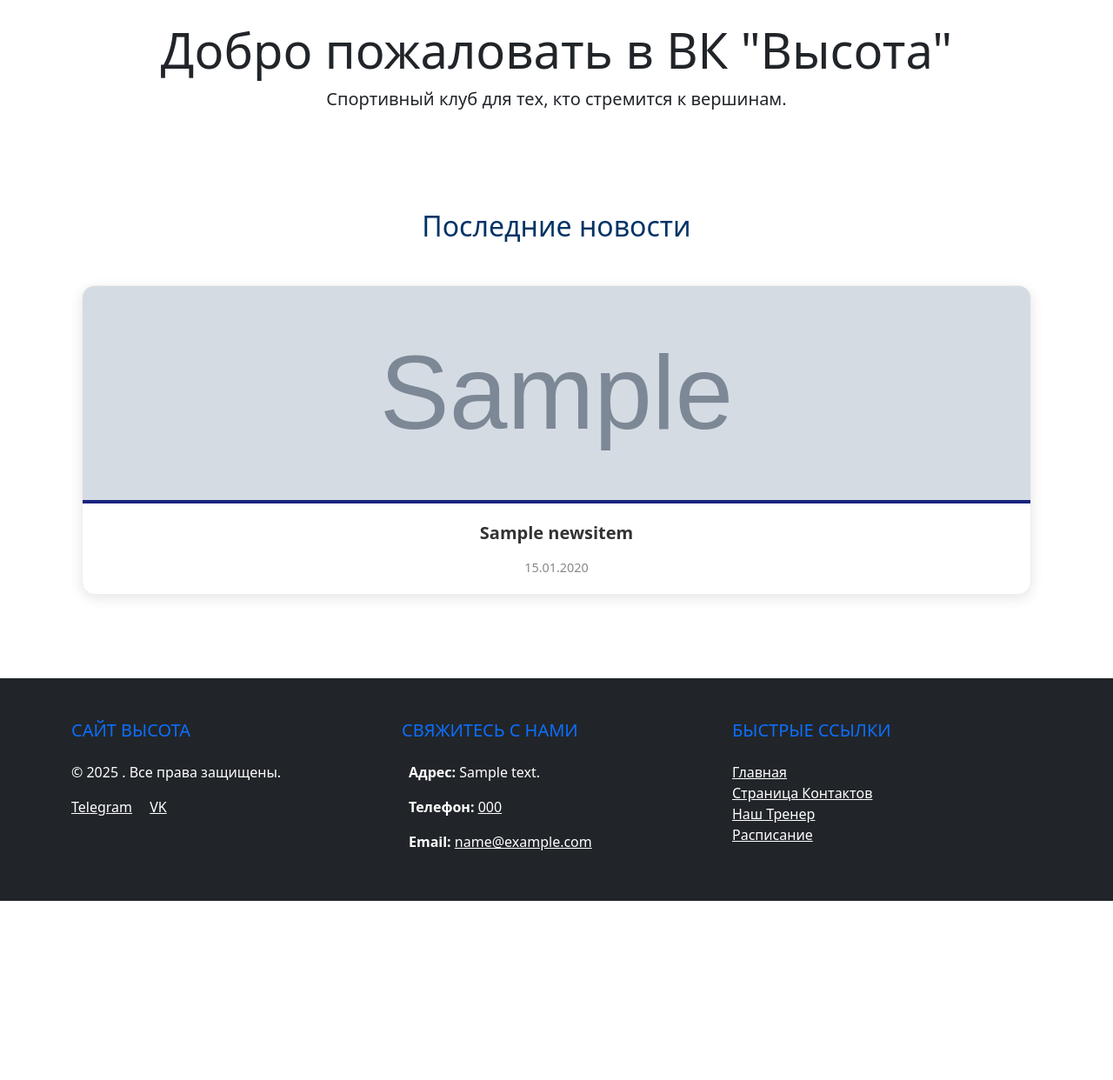
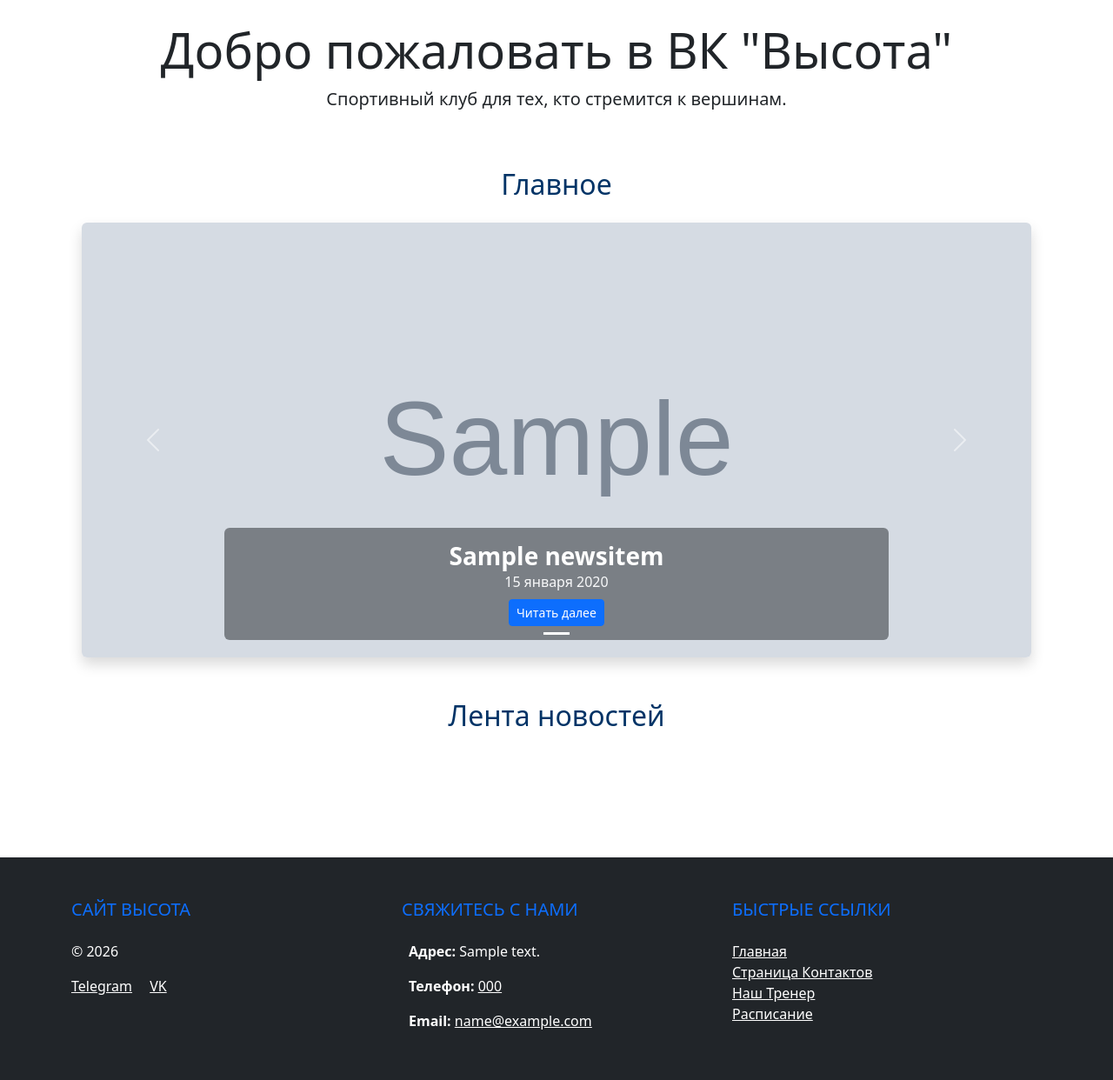
Before and after one commit to Vladimirhoa/websiteHeight, a Django app: page / in a window 1280 px wide. Shown: the part 145-1387 px from the top of the page at 87% size. Before the commit the page ends 1181 px from the top, so only its background shows below. Run offline with Django 5.2, Linux system fonts and the light colour scheme; tables that the repository leaves empty hold one stand-in row (values such as "Sample post"); grey boxes marked "Sample" are stand-in pictures.

Commit message:
Новостная страница Много фото в новостях Синхронизация с ВК (скрипт synk_vk)

```diff
--- a/club_core/static/club_core/style.css
+++ b/club_core/static/club_core/style.css
@@ -20,37 +20,37 @@
 }
 
 /* ========================================= */
-/* 2. НОВОСТИ (Новый дизайн - 3 блока)       */
+/* 2. НОВОСТИ (Новый дизайн - сетка)         */
 /* ========================================= */
 
 /* Контейнер для новостей */
 .news-grid {
-    display: flex;
-    justify-content: space-between;
+    display: grid; /* Включаем режим сетки (Grid) */
+    /* Магия: создаем столько колонок по 300px+, сколько влезает в экран */
+    grid-template-columns: repeat(auto-fill, minmax(300px, 1fr));
     gap: 30px; /* Расстояние между карточками */
-    flex-wrap: wrap; /* Перенос на новую строку на мобильных */
     margin-bottom: 40px;
 }
 
 /* Карточка новости */
 .news-card {
-    display: flex;       /* Делаем гибким контейнером */
-    flex-direction: column; /* Элементы внутри (фото, текст) друг под другом */
-    flex: 1 1 300px;     /* Карточка растягивается, но не меньше 300px */
+    display: flex;
+    flex-direction: column;
+    /* flex: 1 1 300px;  <--- ЭТУ СТРОКУ МЫ УБРАЛИ, чтобы карточка не растягивалась сама */
     background-color: #fff;
-    border-radius: 15px; /* Скругление углов */
-    overflow: hidden;    /* Прячем всё, что вылезает за границы */
-    box-shadow: 0 4px 15px rgba(0,0,0,0.1); /* Легкая тень */
+    border-radius: 15px;
+    overflow: hidden;
+    box-shadow: 0 4px 15px rgba(0,0,0,0.1);
     text-decoration: none;
     color: inherit;
-    transition: transform 0.3s ease, box-shadow 0.3s ease; /* Плавная анимация */
+    transition: transform 0.3s ease, box-shadow 0.3s ease;
     border: 1px solid #eee;
 }
 
 /* Эффект при наведении на карточку */
 .news-card:hover {
-    transform: translateY(-10px); /* Карточка всплывает вверх */
-    box-shadow: 0 15px 30px rgba(0,0,0,0.2); /* Тень становится больше */
+    transform: translateY(-10px);
+    box-shadow: 0 15px 30px rgba(0,0,0,0.2);
     text-decoration: none;
     color: inherit;
 }
@@ -58,18 +58,18 @@
 /* Фото новости */
 .news-image {
     width: 100%;
-    height: 250px; /* Фиксированная высота картинки */
-    background-size: cover; /* Картинка заполняет блок */
+    height: 250px;
+    background-size: cover;
     background-position: center;
     background-repeat: no-repeat;
-    border-bottom: 4px solid #1A237E; /* Полоска в цвет клуба */
+    border-bottom: 4px solid #1A237E;
 }
 
 /* Текст новости */
 .news-content {
     padding: 20px;
     text-align: center;
-    flex-grow: 1; /* Растягивает блок с текстом, чтобы кнопки были на одном уровне */
+    flex-grow: 1;
 }
 
 .news-title {
@@ -83,17 +83,16 @@
 .news-date {
     font-size: 0.9rem;
     color: #888;
-    display: block; /* С новой строки */
+    display: block;
     margin-top: 10px;
 }
 
-/* Адаптивность для телефонов */
+/* Адаптивность для телефонов больше не нужна в том виде,
+   так как Grid сам перестроит всё в 1 колонку, если места мало.
+   Но можно оставить на всякий случай для совсем маленьких экранов. */
 @media (max-width: 768px) {
     .news-grid {
-        flex-direction: column; /* Блоки друг под другом */
-    }
-    .news-card {
-        margin-bottom: 20px;
+        /* flex-direction: column; <- Это больше не нужно для Grid */
     }
 }
 /* ========================================= */
--- a/club_core/templates/club_core/base.html
+++ b/club_core/templates/club_core/base.html
@@ -99,7 +99,7 @@
 
                 <div class="col-md-4 mb-3">
                     <h5 class="text-uppercase mb-4 font-weight-bold text-primary">Сайт Высота</h5>
-                    <p>&copy; 2025 {{ request.resolver_match.app_name }}. Все права защищены.</p>
+                    <p>&copy; 2026 {{ request.resolver_match.app_name }}</p>
 
                     <p>
                         <a href="#" class="text-white me-3">Telegram</a>
--- a/club_core/templates/club_core/home.html
+++ b/club_core/templates/club_core/home.html
@@ -8,13 +8,64 @@
     <p class="lead">Спортивный клуб для тех, кто стремится к вершинам.</p>
 </section>
 
+{# --- 1. БЛОК КАРУСЕЛИ (Только если есть новости для неё) --- #}
+{% if carousel_news %}
+<section class="container mb-5">
+    <h2 class="text-center mb-4" style="color: #003366;">Главное</h2>
+
+    <div id="newsCarousel" class="carousel slide rounded shadow overflow-hidden" data-bs-ride="carousel">
+        <div class="carousel-indicators">
+            {% for item in carousel_news %}
+            <button type="button" data-bs-target="#newsCarousel" data-bs-slide-to="{{ forloop.counter0 }}"
+                    class="{% if forloop.first %}active{% endif %}" aria-current="true"></button>
+            {% endfor %}
+        </div>
+
+        <div class="carousel-inner">
+            {% for item in carousel_news %}
+            <div class="carousel-item {% if forloop.first %}active{% endif %}" style="height: 500px;">
+                <img src="{{ item.image_news.url }}" class="d-block w-100 h-100" style="object-fit: cover;" alt="{{ item.title }}">
+
+                <div class="carousel-caption d-none d-md-block bg-dark bg-opacity-50 rounded p-3">
+                    <h3 class="fw-bold text-white mb-0">{{ item.title }}</h3>
+                    <p class="text-light mb-2">{{ item.pub_date|date:"d E Y" }}</p>
+                    <a href="{% url 'news_page' item.pk %}" class="btn btn-sm btn-primary stretched-link">Читать далее</a>
+                </div>
+            </div>
+            {% endfor %}
+        </div>
+
+        <button class="carousel-control-prev" type="button" data-bs-target="#newsCarousel" data-bs-slide="prev">
+            <span class="carousel-control-prev-icon" aria-hidden="true"></span>
+            <span class="visually-hidden">Предыдущая</span>
+        </button>
+        <button class="carousel-control-next" type="button" data-bs-target="#newsCarousel" data-bs-slide="next">
+            <span class="carousel-control-next-icon" aria-hidden="true"></span>
+            <span class="visually-hidden">Следующая</span>
+        </button>
+    </div>
+</section>
+{% endif %}
+
+{# --- 2. БЛОК ВСЕХ ОСТАЛЬНЫХ НОВОСТЕЙ --- #}
 <section class="latest-news-section container my-5">
-    <h2 class="text-center mb-5" style="color: #003366;">Последние новости</h2>
+    <h2 class="text-center mb-5" style="color: #003366;">Лента новостей</h2>
 
     <div class="news-grid">
-        {% for item in latest_news %}
+        {% for item in other_news %}
         <a href="{% url 'news_page' item.pk %}" class="news-card">
-            <div class="news-image" style="background-image: url('{{ item.image_news.url }}');"></div>
+
+            <div class="news-image"
+                 {% if item.image_news %}
+                    style="background-image: url('{{ item.image_news.url }}');"
+                 {% else %}
+                    {# Если у старой новости нет картинки, ставим серый фон #}
+                    style="background-color: #e9ecef; display: flex; align-items: center; justify-content: center;"
+                 {% endif %}>
+                 {% if not item.image_news %}
+                    <span class="text-muted small">Без фото</span>
+                 {% endif %}
+            </div>
 
             <div class="news-content">
                 <h3 class="news-title">{{ item.title }}</h3>
@@ -22,7 +73,9 @@
             </div>
         </a>
         {% empty %}
-        <p class="text-center">Новостей пока нет.</p>
+            {% if not carousel_news %}
+                <p class="text-center">Новостей пока нет.</p>
+            {% endif %}
         {% endfor %}
     </div>
 
--- a/club_core/views.py
+++ b/club_core/views.py
@@ -4,27 +4,28 @@ from django.contrib.auth.forms import UserCreationForm
 
 
 def home_page(request):
-    # ---- НАЧАЛО ИЗМЕНЕНИЙ ----
+    # 1. Новости для карусели (только с картинками, 3 самые свежие)
+    carousel_news = NewsItem.objects.filter(
+        is_published=True,
+        image_news__isnull=False
+    ).order_by('-pub_date')[:3]
 
-    # Мы изменили этот запрос, чтобы он:
-    # 1. Брал только новости, где есть фото (image_news__isnull=False)
-    # 2. Явно сортировал их от новых к старым
-    # 3. Брал 3 новости для карусели (а не 5)
+    # Собираем ID новостей, попавших в карусель, чтобы исключить их из общего списка
+    # (чтобы не дублировать новость и в карусели, и в списке снизу)
+    carousel_ids = [news.id for news in carousel_news]
 
-    latest_news = NewsItem.objects.filter(
-        is_published=True,
-        image_news__isnull=False  # <-- Убеждаемся, что фото есть
-    ).order_by('-pub_date')[:3]  # <-- Берем 3
-
-    # ---- КОНЕЦ ИЗМЕНЕНИЙ ----
+    # 2. Все остальные новости (бесконечная лента)
+    # Берем все опубликованные и исключаем (exclude) те, что уже в карусели
+    other_news = NewsItem.objects.filter(
+        is_published=True
+    ).exclude(id__in=carousel_ids).order_by('-pub_date')
 
     context = {
         'page_title': 'Главная',
-        'latest_news': latest_news,  # Эта переменная теперь содержит 3 новости с фото
+        'carousel_news': carousel_news, # Передаем топ-3
+        'other_news': other_news,       # Передаем всё остальное
     }
     return render(request, 'club_core/home.html', context)
-
-
 #
 # Эту функцию мы не трогали, она остается как была
 #
--- a/news/models.py
+++ b/news/models.py
@@ -1,16 +1,18 @@
 from django.db import models
 from django.contrib.auth.models import User  # Импортируем модель пользователя
-
+from django.utils import timezone
 
 class NewsItem(models.Model):
     title = models.CharField(max_length=200, verbose_name="Заголовок")
     content = models.TextField(verbose_name="Содержание")
-    pub_date = models.DateTimeField(auto_now_add=True, verbose_name="Дата публикации")
+    pub_date = models.DateTimeField(default=timezone.now, verbose_name="Дата публикации")
     is_published = models.BooleanField(default=True, verbose_name="Опубликовано")
     image_news = models.ImageField(upload_to='news', blank=True, null=True, verbose_name="Фото для новости")
 
     # Новое поле: Лайки (Многие пользователи могут лайкнуть одну новость)
     likes = models.ManyToManyField(User, related_name='news_likes', blank=True)
+
+    vk_id = models.BigIntegerField(unique=True, null=True, blank=True, verbose_name="ID поста VK")
 
     class Meta:
         verbose_name = "Новость"
@@ -39,3 +41,17 @@ class Comment(models.Model):
 
     def __str__(self):
         return f"Комментарий от {self.author.username} к {self.post.title}"
+
+
+
+
+class NewsImage(models.Model):
+    news = models.ForeignKey(NewsItem, default=None, on_delete=models.CASCADE, related_name='images')
+    image = models.ImageField(upload_to='news_gallery', verbose_name="Фотография")
+
+    class Meta:
+        verbose_name = "Фотография"
+        verbose_name_plural = "Фотографии галереи"
+
+    def __str__(self):
+        return f"Фото для {self.news.title}"
```
Also changed, not shown: news/admin.py (+21 -3 lines), news/management/commands/sync_vk.py (added, +87 -0 lines), news/templates/news/news_page.html (+28 -0 lines), teams/templates/teams/team_list.html (+8 -7 lines), news/management/__init__.py (added), news/management/commands/__init__.py (added).
